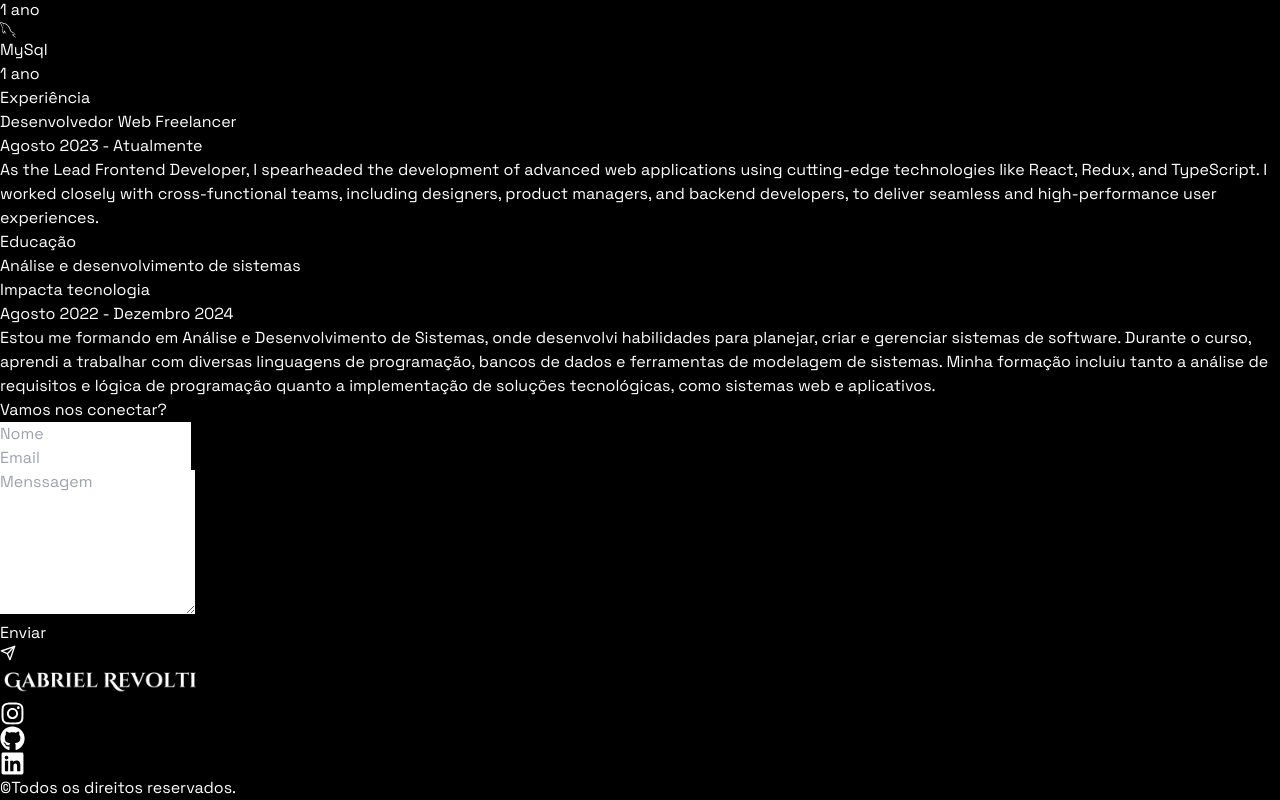
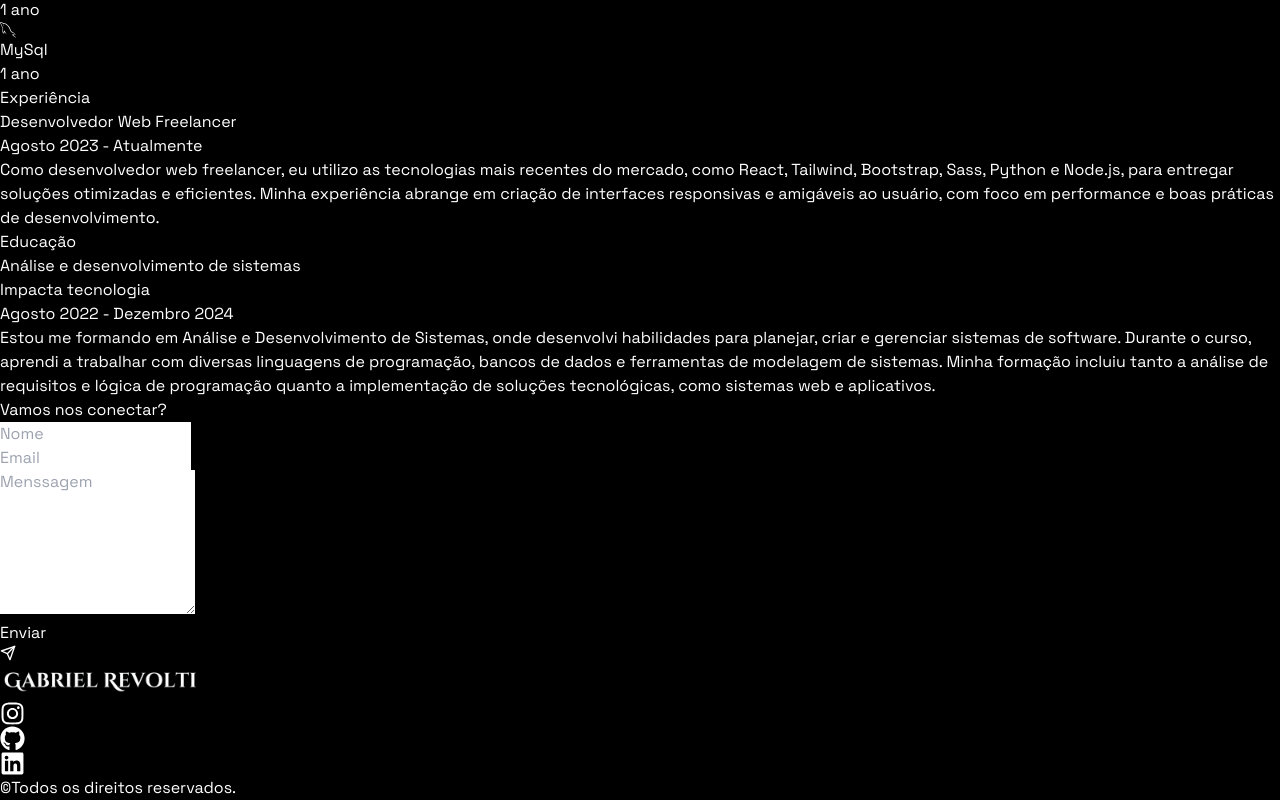
Before and after one commit to gabrielrevolti/my-portfolio, a React (Vite) app: page / in a window 1280 px wide. Shown: the part 9349-10149 px from the top of the page. Built offline with nearby package versions, Linux system fonts and the light colour scheme.

Commit message:
translate experience section

```diff
--- a/src/constants/index.jsx
+++ b/src/constants/index.jsx
@@ -131,7 +131,7 @@ export const EXPERIENCES = [
     title: "Desenvolvedor Web Freelancer",
     duration: "Agosto 2023 - Atualmente",
     description:
-      "As the Lead Frontend Developer, I spearheaded the development of advanced web applications using cutting-edge technologies like React, Redux, and TypeScript. I worked closely with cross-functional teams, including designers, product managers, and backend developers, to deliver seamless and high-performance user experiences.",
+      "Como desenvolvedor web freelancer, eu utilizo as tecnologias mais recentes do mercado, como React, Tailwind, Bootstrap, Sass, Python e Node.js, para entregar soluções otimizadas e eficientes. Minha experiência abrange em criação de interfaces responsivas e amigáveis ao usuário, com foco em performance e boas práticas de desenvolvimento.",
   },
   // {
   //   title: "",
```
